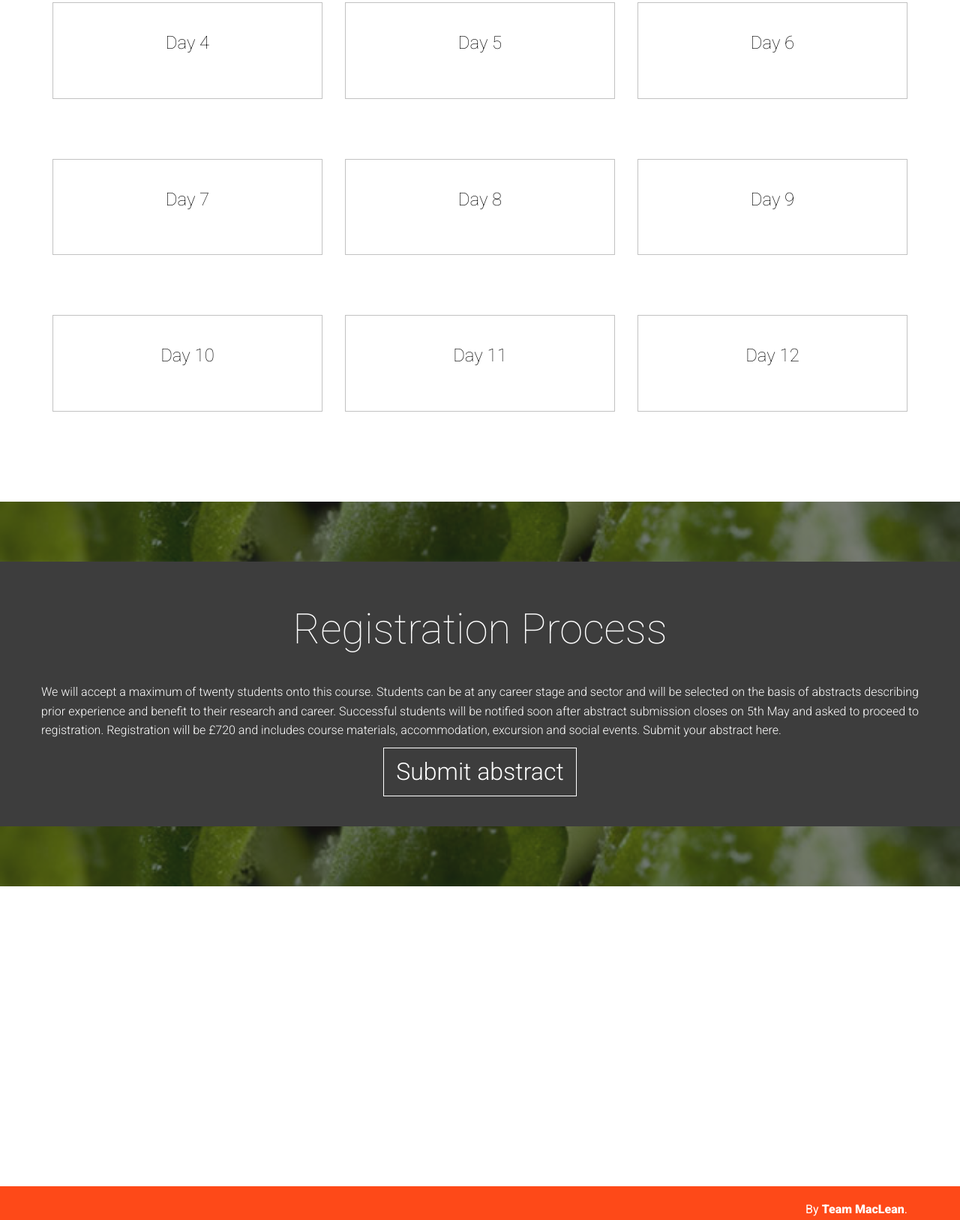
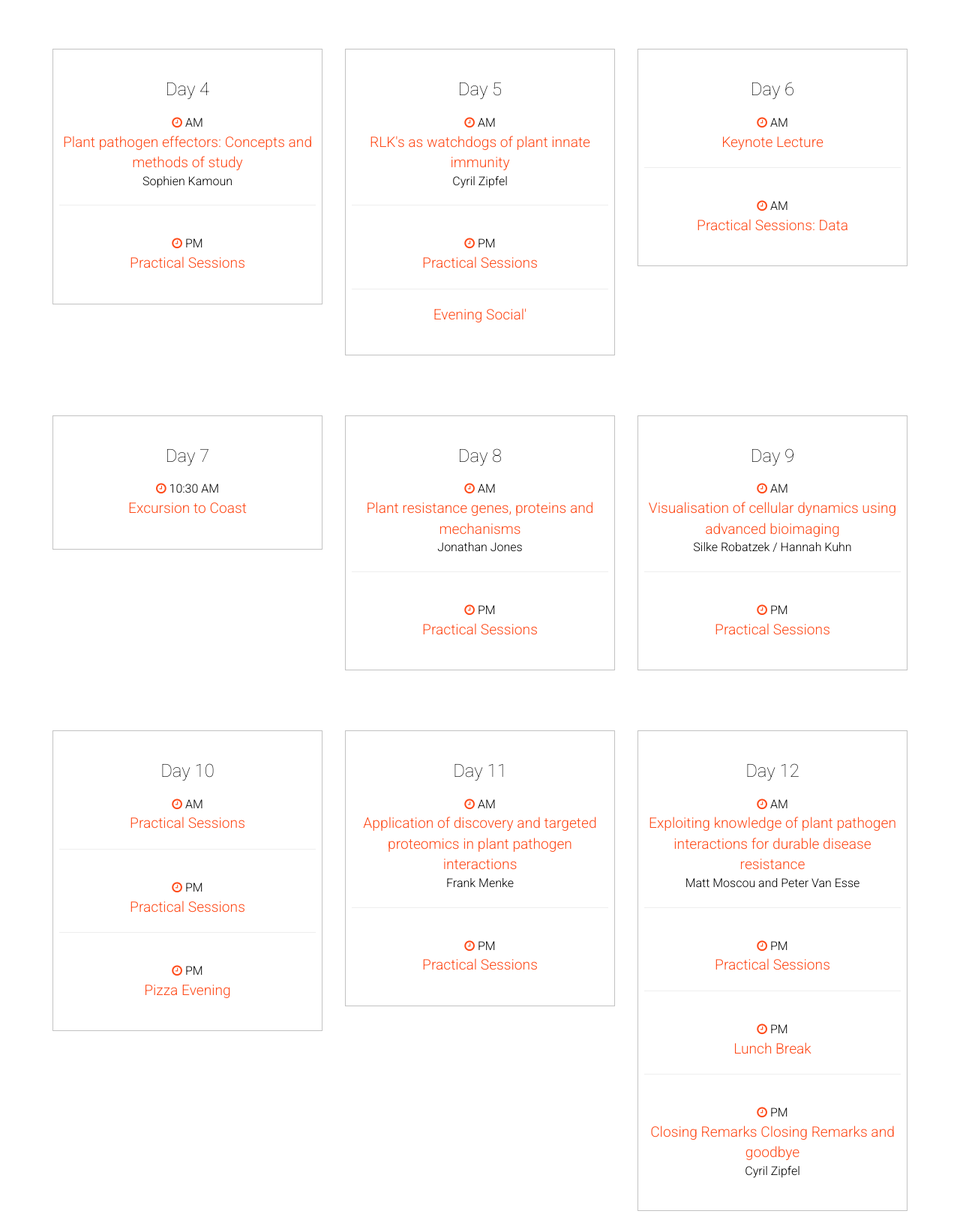
Before and after one commit to TeamMacLean/summerSchool, a website: page index.html in a window 1280 px wide. Shown: the part 2252-3879 px from the top of the page at 75% size. Drawn offline with nearby package versions, Linux system fonts and the light colour scheme; some packages are replaced by stand-ins of ours; a script that the page names is missing.

Commit message:
schedule

```diff
--- a/index.html
+++ b/index.html
@@ -53,10 +53,10 @@
                     <hr>
 
                     <h2>The Sainsbury Laboratory</h2>
+
                     <h3>Summer School</h3>
 
                     <h1>Plant Microbe Interactions</h1>
-
 
 
                     <div class="row">
@@ -178,7 +178,12 @@
                             <div class="title">General Introduction to PMI</div>
                             <div class="speaker">Sophien Kamoun</div>
 
+                            <hr>
+
                             <div class="title">Participant Presentations - Lightning Talks</div>
+
+                            <hr>
+
                             <div class="time"><i class="fa fa-clock-o"></i> PM</div>
                             <div class="title">Making a Pathogenomics Resource: An Overview</div>
 
@@ -187,11 +192,30 @@
                     <div class="col-sm-4">
                         <div class="schedule-item">
                             <h3>Day 2</h3>
+
+                            <div class="time"><i class="fa fa-clock-o"></i> AM</div>
+                            <div class="title">Making a Pathogenomics Resource: An Overview</div>
+                            <div class="speaker">Dan MacLean</div>
+
+                            <hr>
+
+                            <div class="time"><i class="fa fa-clock-o"></i> PM</div>
+                            <div class="title">Practical Sessions</div>
+
                         </div>
                     </div>
                     <div class="col-sm-4">
                         <div class="schedule-item">
                             <h3>Day 3</h3>
+
+                            <div class="time"><i class="fa fa-clock-o"></i> AM</div>
+                            <div class="title">Synthetic Biology and the 21st Century</div>
+                            <div class="speaker">Nicola Patron</div>
+
+                            <hr>
+
+                            <div class="time"><i class="fa fa-clock-o"></i> PM</div>
+                            <div class="title">Practical Sessions</div>
                         </div>
                     </div>
                 </div>
@@ -200,16 +224,47 @@
                     <div class="col-sm-4">
                         <div class="schedule-item">
                             <h3>Day 4</h3>
+
+                            <div class="time"><i class="fa fa-clock-o"></i> AM</div>
+                            <div class="title">Plant pathogen effectors: Concepts and methods of study</div>
+                            <div class="speaker">Sophien Kamoun</div>
+
+                            <hr>
+
+                            <div class="time"><i class="fa fa-clock-o"></i> PM</div>
+                            <div class="title">Practical Sessions</div>
                         </div>
                     </div>
                     <div class="col-sm-4">
                         <div class="schedule-item">
                             <h3>Day 5</h3>
+
+                            <div class="time"><i class="fa fa-clock-o"></i> AM</div>
+                            <div class="title">RLK's as watchdogs of plant innate immunity</div>
+                            <div class="speaker">Cyril Zipfel</div>
+
+                            <hr>
+
+                            <div class="time"><i class="fa fa-clock-o"></i> PM</div>
+                            <div class="title">Practical Sessions</div>
+
+                            <hr>
+
+                            <div class="title">Evening Social'
+                            </div>
                         </div>
                     </div>
                     <div class="col-sm-4">
                         <div class="schedule-item">
                             <h3>Day 6</h3>
+
+                            <div class="time"><i class="fa fa-clock-o"></i> AM</div>
+                            <div class="title">Keynote Lecture</div>
+
+                            <hr>
+
+                            <div class="time"><i class="fa fa-clock-o"></i> AM</div>
+                            <div class="title">Practical Sessions: Data</div>
                         </div>
                     </div>
                 </div>
@@ -218,16 +273,34 @@
                     <div class="col-sm-4">
                         <div class="schedule-item">
                             <h3>Day 7</h3>
+
+                            <div class="time"><i class="fa fa-clock-o"></i> 10:30 AM</div>
+                            <div class="title">Excursion to Coast</div>
                         </div>
                     </div>
                     <div class="col-sm-4">
                         <div class="schedule-item">
                             <h3>Day 8</h3>
+
+                            <div class="time"><i class="fa fa-clock-o"></i> AM</div>
+                            <div class="title">Plant resistance genes, proteins and mechanisms</div>
+                            <div class="speaker">Jonathan Jones</div>
+                            <hr>
+                            <div class="time"><i class="fa fa-clock-o"></i> PM</div>
+                            <div class="title">Practical Sessions</div>
                         </div>
                     </div>
                     <div class="col-sm-4">
                         <div class="schedule-item">
                             <h3>Day 9</h3>
+
+                            <div class="time"><i class="fa fa-clock-o"></i> AM</div>
+                            <div class="title">Visualisation of cellular dynamics using advanced bioimaging
+                            </div>
+                            <div class="speaker">Silke Robatzek / Hannah Kuhn</div>
+                            <hr>
+                            <div class="time"><i class="fa fa-clock-o"></i> PM</div>
+                            <div class="title">Practical Sessions</div>
                         </div>
                     </div>
                 </div>
@@ -236,16 +309,50 @@
                     <div class="col-sm-4">
                         <div class="schedule-item">
                             <h3>Day 10</h3>
+
+                            <div class="time"><i class="fa fa-clock-o"></i> AM</div>
+                            <div class="title">Practical Sessions</div>
+                            <hr>
+                            <div class="time"><i class="fa fa-clock-o"></i> PM</div>
+                            <div class="title">Practical Sessions</div>
+                            <hr>
+                            <div class="time"><i class="fa fa-clock-o"></i> PM</div>
+                            <div class="title">Pizza Evening</div>
                         </div>
                     </div>
                     <div class="col-sm-4">
                         <div class="schedule-item">
                             <h3>Day 11</h3>
+
+                            <div class="time"><i class="fa fa-clock-o"></i> AM</div>
+                            <div class="title">Application of discovery and targeted proteomics in plant
+                                pathogen interactions
+                            </div>
+                            <div class="speaker">Frank Menke</div>
+                            <hr>
+                            <div class="time"><i class="fa fa-clock-o"></i> PM</div>
+                            <div class="title">Practical Sessions</div>
                         </div>
                     </div>
                     <div class="col-sm-4">
                         <div class="schedule-item">
                             <h3>Day 12</h3>
+
+                            <div class="time"><i class="fa fa-clock-o"></i> AM</div>
+                            <div class="title">Exploiting knowledge of plant pathogen interactions for durable
+                                disease resistance
+                            </div>
+                            <div class="speaker">Matt Moscou and Peter Van Esse</div>
+                            <hr>
+                            <div class="time"><i class="fa fa-clock-o"></i> PM</div>
+                            <div class="title">Practical Sessions</div>
+                            <hr>
+                            <div class="time"><i class="fa fa-clock-o"></i> PM</div>
+                            <div class="title">Lunch Break</div>
+                            <hr>
+                            <div class="time"><i class="fa fa-clock-o"></i> PM</div>
+                            <div class="title">Closing Remarks Closing Remarks and goodbye</div>
+                            <div class="speaker">Cyril Zipfel</div>
                         </div>
                     </div>
                 </div>
@@ -275,17 +382,21 @@
             <!--<h3 class="price">£720</h3>-->
 
             <!--<h3>includes registration, course materials, accommodation,-->
-                <!--excursion and social events.</h3>-->
+            <!--excursion and social events.</h3>-->
 
             <!--<h3>Registration closes: May 5th 2015</h3>-->
 
 
             <h2>Registration Process</h2>
 
-            <p>We will accept a maximum of twenty students onto this course. Students can be at any career stage and
-                sector and will be selected on the basis of abstracts describing prior experience and benefit to their
-                research and career. Successful students will be notified soon after abstract submission closes on 5th
-                May and asked to proceed to registration. Registration will be £720 and includes course materials,
+            <p>We will accept a maximum of twenty students onto this course. Students can be at any career stage
+                and
+                sector and will be selected on the basis of abstracts describing prior experience and benefit to
+                their
+                research and career. Successful students will be notified soon after abstract submission closes
+                on 5th
+                May and asked to proceed to registration. Registration will be £720 and includes course
+                materials,
                 accommodation, excursion and social events. Submit your abstract here.</p>
 
             <div class="row">
```
